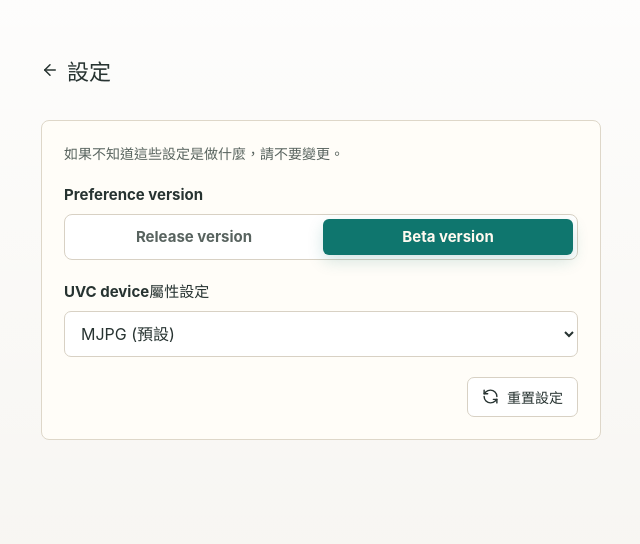
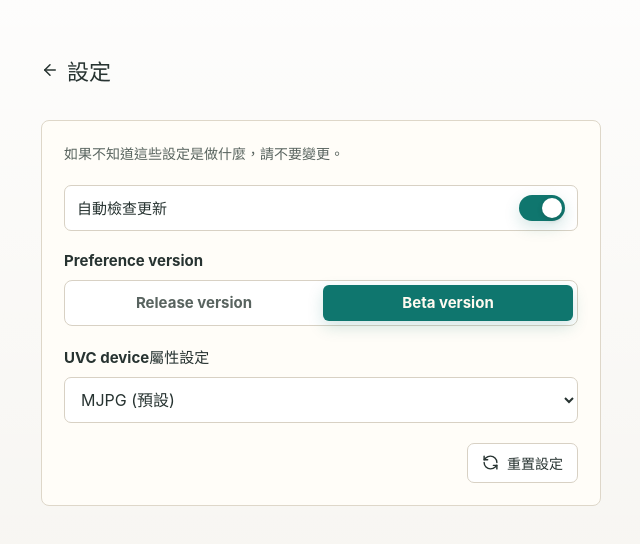
Before and after one commit to breeze0305/Realtek_AMB82mini_computer_plugin, a React (Vite) app: page / in a window 1280 px wide. Both pictures are taken after a click on the button 1226 px from the left and 48 px from the top of the page. Shown: the top 544 px of the page, without its empty margins (319-959 px from the left). Built offline with nearby package versions, Linux system fonts and the light colour scheme.

Commit message:
persist version checks and add auto update setting

```diff
--- a/src/App.tsx
+++ b/src/App.tsx
@@ -3,10 +3,12 @@ import { listen } from "@tauri-apps/api/event";
 import { useEffect, useRef, useState } from "react";
 
 import {
+  AUTO_UPDATE_CHECK_STORAGE_KEY,
   converterModelDefaults,
   RELEASES_URL,
   TOAST_DISPLAY_MS,
   TOAST_FADE_MS,
+  VERSION_CHECK_STORAGE_KEY,
   uvcdFormatOptions,
 } from "./appConfig";
 import { cameraGuideSteps, PREFERENCE_COPY_MESSAGE, translations } from "./i18n";
@@ -48,6 +50,61 @@ import type {
   View,
 } from "./types";
 
+function isStoredVersionCheck(value: unknown): value is VersionCheck {
+  if (!value || typeof value !== "object") return false;
+  const data = value as Partial<VersionCheck>;
+  return (
+    typeof data.local === "string" &&
+    typeof data.remote === "string" &&
+    typeof data.is_latest === "boolean" &&
+    typeof data.is_beta === "boolean" &&
+    typeof data.repository === "string"
+  );
+}
+
+function readStoredVersionCheck(currentVersion: string) {
+  try {
+    const raw = window.localStorage.getItem(VERSION_CHECK_STORAGE_KEY);
+    if (!raw) return null;
+
+    const data = JSON.parse(raw) as unknown;
+    if (isStoredVersionCheck(data) && data.local === currentVersion) {
+      return data;
+    }
+
+    window.localStorage.removeItem(VERSION_CHECK_STORAGE_KEY);
+  } catch {
+    window.localStorage.removeItem(VERSION_CHECK_STORAGE_KEY);
+  }
+
+  return null;
+}
+
+function writeStoredVersionCheck(result: VersionCheck) {
+  try {
+    window.localStorage.setItem(VERSION_CHECK_STORAGE_KEY, JSON.stringify(result));
+  } catch {
+    // The in-memory state still updates if local storage is unavailable.
+  }
+}
+
+function readStoredAutoCheckUpdates() {
+  try {
+    const raw = window.localStorage.getItem(AUTO_UPDATE_CHECK_STORAGE_KEY);
+    return raw === null ? true : raw === "true";
+  } catch {
+    return true;
+  }
+}
+
+function writeStoredAutoCheckUpdates(enabled: boolean) {
+  try {
+    window.localStorage.setItem(AUTO_UPDATE_CHECK_STORAGE_KEY, String(enabled));
+  } catch {
+    // The setting remains active for the current session if local storage is unavailable.
+  }
+}
+
 function App() {
   const [dashboard, setDashboard] = useState<Dashboard | null>(null);
   const [view, setView] = useState<View>("home");
@@ -72,11 +129,13 @@ function App() {
   const [converterStatus, setConverterStatus] = useState("");
   const [isConverterBusy, setIsConverterBusy] = useState(false);
   const [versionCheck, setVersionCheck] = useState<VersionCheck | null>(null);
+  const [autoCheckUpdates, setAutoCheckUpdates] = useState(readStoredAutoCheckUpdates);
   const languageMenuRef = useRef<HTMLDivElement | null>(null);
   const converterInputRef = useRef<HTMLInputElement | null>(null);
   const videoRef = useRef<HTMLVideoElement | null>(null);
   const streamRef = useRef<MediaStream | null>(null);
   const timerRef = useRef<number | null>(null);
+  const autoCheckStartedRef = useRef(false);
 
   const language = dashboard?.settings.language ?? "zh_TW";
   const t = translations[language];
@@ -138,8 +197,12 @@ function App() {
     const data = await invoke<Dashboard>("get_dashboard");
     setDashboard(data);
     setInternetConnected(data.internet_connected);
-    setVersionCheck(null);
+    setVersionCheck(readStoredVersionCheck(data.metadata.version));
     setStatus("");
+    if (autoCheckUpdates && !autoCheckStartedRef.current) {
+      autoCheckStartedRef.current = true;
+      void checkVersionOnStartup(data.settings.language);
+    }
   }
 
   async function refreshInternet() {
@@ -200,6 +263,7 @@ function App() {
       const result = await invoke<SettingsResetResult>("reset_settings");
       setDashboard(result.dashboard);
       setInternetConnected(result.dashboard.internet_connected);
+      changeAutoCheckUpdates(true);
       setStatus(result.uvcd.path ? t.settingsReset : `${t.settingsReset}: ${result.uvcd.message}`);
     } catch (error) {
       setStatus(String(error));
@@ -317,6 +381,29 @@ function App() {
     } catch (error) {
       setConverterModels(converterModelDefaults);
       setConverterStatus(String(error));
+    }
+  }
+
+  function rememberVersionCheck(result: VersionCheck) {
+    writeStoredVersionCheck(result);
+    setVersionCheck(result);
+  }
+
+  function changeAutoCheckUpdates(enabled: boolean) {
+    writeStoredAutoCheckUpdates(enabled);
+    setAutoCheckUpdates(enabled);
+  }
+
+  async function checkVersionOnStartup(language: Language) {
+    try {
+      const result = await invoke<VersionCheck>("check_version");
+      rememberVersionCheck(result);
+      if (!result.is_latest && !result.is_beta) {
+        setStatus(`${translations[language].update}: ${result.remote}`);
+      }
+      await refreshInternet();
+    } catch {
+      // Startup checks should not interrupt users when the network is unavailable.
     }
   }
 
@@ -574,7 +661,7 @@ function App() {
     onOpenCamera: () => void openCameraView(),
     onOpenConverter: () => void openConverterView(),
     onOpenVersionUpdate: () => void openUrl(RELEASES_URL),
-    onVersionChecked: setVersionCheck,
+    onVersionChecked: rememberVersionCheck,
     runAction,
     t,
     versionCheck,
@@ -626,6 +713,8 @@ function App() {
 
       {view === "settings" && (
         <SettingsView
+          autoCheckUpdates={autoCheckUpdates}
+          onChangeAutoCheckUpdates={changeAutoCheckUpdates}
           onChangePreferenceVersion={(version) => void changePreferenceVersion(version)}
           onChangeUvcdFormat={(format) => void changeUvcdFormat(format)}
           onResetSettings={() => void resetSettings()}
--- a/src/appConfig.ts
+++ b/src/appConfig.ts
@@ -3,6 +3,8 @@ import type { ConverterModel, ModelType, UvcdFormat } from "./types";
 export const TOAST_DISPLAY_MS = 1500;
 export const TOAST_FADE_MS = 240;
 export const RELEASES_URL = "https://github.com/breeze0305/Realtek_AMB82mini_plugin/releases";
+export const AUTO_UPDATE_CHECK_STORAGE_KEY = "amb82-mini-auto-update-check";
+export const VERSION_CHECK_STORAGE_KEY = "amb82-mini-version-check";
 export const uvcdFormatOptions: Array<{ value: UvcdFormat; label: string }> = [
   { value: "YUY2", label: "YUY2" },
   { value: "NV12", label: "NV12" },
--- a/src/components/SettingsView.tsx
+++ b/src/components/SettingsView.tsx
@@ -5,6 +5,8 @@ import { uvcdOptionLabel } from "../converterUtils";
 import type { PreferenceVersion, RunningAction, UvcdFormat } from "../types";
 
 type SettingsViewProps = {
+  autoCheckUpdates: boolean;
+  onChangeAutoCheckUpdates: (enabled: boolean) => void;
   onChangePreferenceVersion: (version: PreferenceVersion) => void;
   onChangeUvcdFormat: (format: UvcdFormat) => void;
   onResetSettings: () => void;
@@ -15,6 +17,8 @@ type SettingsViewProps = {
 };
 
 export function SettingsView({
+  autoCheckUpdates,
+  onChangeAutoCheckUpdates,
   onChangePreferenceVersion,
   onChangeUvcdFormat,
   onResetSettings,
@@ -27,6 +31,17 @@ export function SettingsView({
     <section className="contentSection settingsSection">
       <div className="settingsRow">
         <p className="settingsNotice">{t.settingsNotice}</p>
+        <div className="settingsField">
+          <label className="settingsSwitch">
+            <span className="settingsFieldLabel">{t.autoCheckUpdates}</span>
+            <input
+              type="checkbox"
+              checked={autoCheckUpdates}
+              onChange={(event) => onChangeAutoCheckUpdates(event.target.checked)}
+            />
+            <span className="settingsSwitchTrack" aria-hidden="true" />
+          </label>
+        </div>
         <div className="settingsField">
           <span className="settingsFieldLabel">{t.preferenceVersion}</span>
           <div className="segmentedToggle" role="group" aria-label={t.preferenceVersion}>
--- a/src/i18n.ts
+++ b/src/i18n.ts
@@ -44,6 +44,7 @@ export const translations = {
     resetSettings: "重置設定",
     settingsReset: "設定已恢復預設",
     uvcDeviceSettings: "UVC device屬性設定",
+    autoCheckUpdates: "自動檢查更新",
     preferenceVersion: "Preference version",
     releaseVersion: "Release version",
     betaVersion: "Beta version",
@@ -116,6 +117,7 @@ export const translations = {
     resetSettings: "Reset settings",
     settingsReset: "Settings restored to defaults",
     uvcDeviceSettings: "UVC device properties",
+    autoCheckUpdates: "Automatically check for updates",
     preferenceVersion: "Preference version",
     releaseVersion: "Release version",
     betaVersion: "Beta version",
@@ -188,6 +190,7 @@ export const translations = {
     resetSettings: "設定をリセット",
     settingsReset: "設定を既定値に戻しました",
     uvcDeviceSettings: "UVC device properties",
+    autoCheckUpdates: "更新を自動確認",
     preferenceVersion: "Preference version",
     releaseVersion: "Release version",
     betaVersion: "Beta version",
--- a/src/styles.css
+++ b/src/styles.css
@@ -687,6 +687,63 @@ button:disabled {
   font-weight: 700;
 }
 
+.settingsSwitch {
+  display: grid;
+  grid-template-columns: 1fr auto;
+  align-items: center;
+  gap: 16px;
+  min-height: 46px;
+  padding: 0 12px;
+  border: 1px solid #d8d1c4;
+  border-radius: 7px;
+  background: #ffffff;
+  cursor: pointer;
+}
+
+.settingsSwitch input {
+  position: absolute;
+  opacity: 0;
+  pointer-events: none;
+}
+
+.settingsSwitchTrack {
+  position: relative;
+  width: 46px;
+  height: 26px;
+  border-radius: 999px;
+  background: #d8d1c4;
+  transition:
+    background 160ms ease,
+    box-shadow 160ms ease;
+}
+
+.settingsSwitchTrack::after {
+  position: absolute;
+  top: 3px;
+  left: 3px;
+  width: 20px;
+  height: 20px;
+  border-radius: 50%;
+  background: #ffffff;
+  box-shadow: 0 2px 5px rgba(39, 51, 49, 0.24);
+  transition: transform 160ms ease;
+  content: "";
+}
+
+.settingsSwitch input:checked + .settingsSwitchTrack {
+  background: #0f766e;
+  box-shadow: 0 6px 16px rgba(15, 118, 110, 0.18);
+}
+
+.settingsSwitch input:checked + .settingsSwitchTrack::after {
+  transform: translateX(20px);
+}
+
+.settingsSwitch:has(input:focus-visible) {
+  outline: 2px solid #0f766e;
+  outline-offset: 2px;
+}
+
 .settingsRow select {
   width: 100%;
   min-height: 46px;
```
